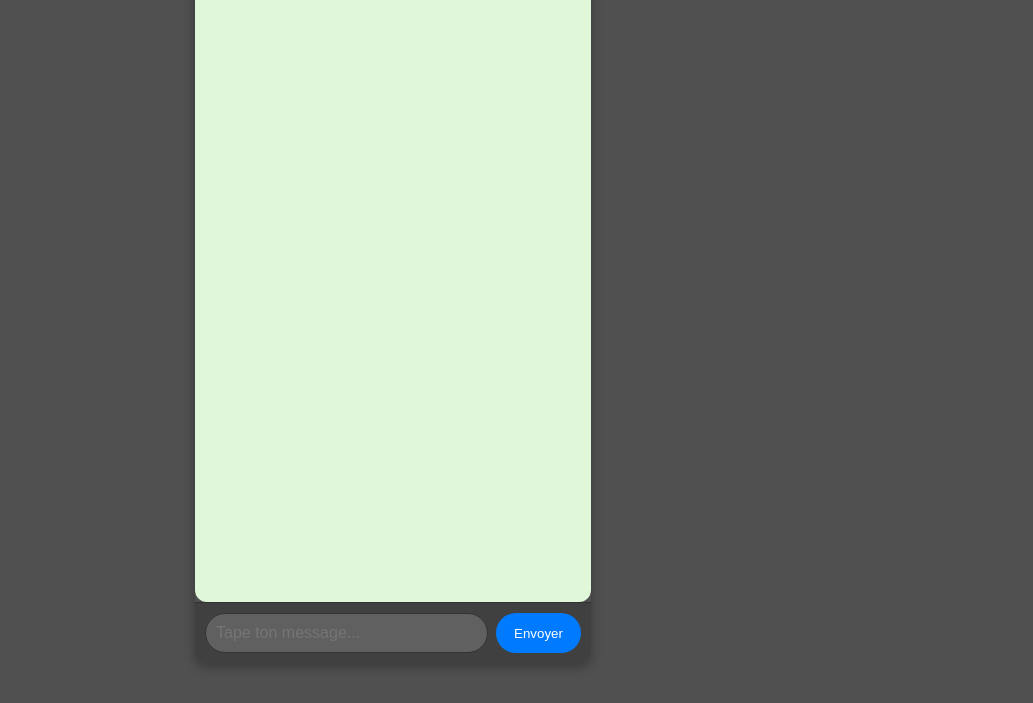
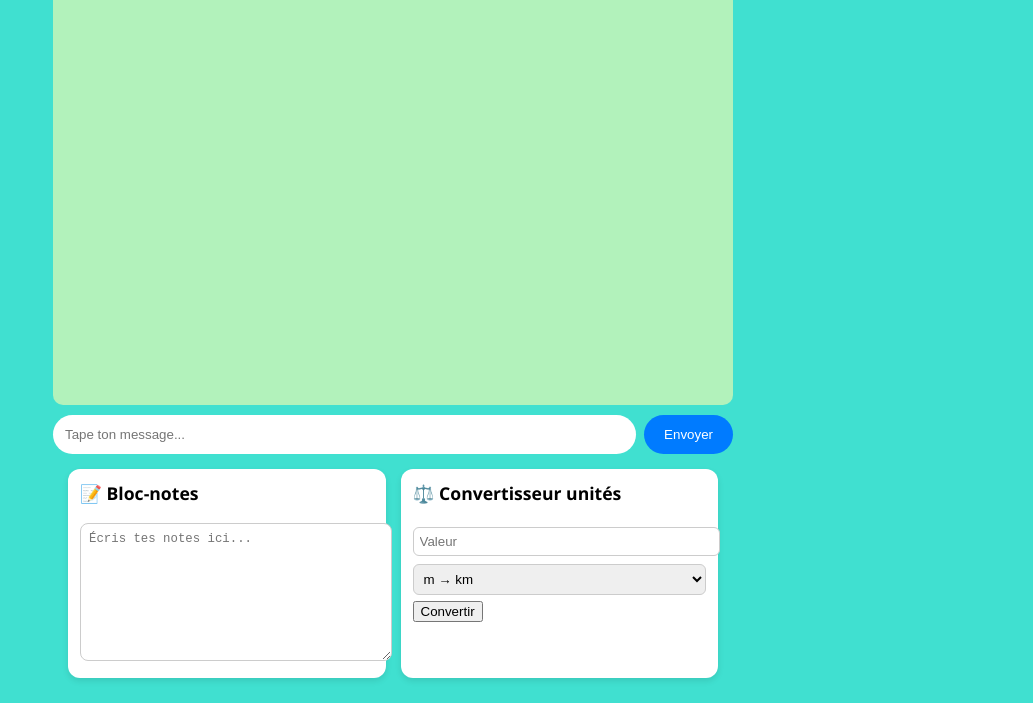
Before and after one commit to toflasq/depanneur-api, a plain HTML site: page templates/chat.html in a window 1280 px wide. Shown: the part 97-800 px from the top of the page, without its empty margins (247-1280 px from the left). Drawn offline with Linux system fonts and the light colour scheme.

Commit message:
Add files via upload

```diff
--- a/templates/chat.html
+++ b/templates/chat.html
@@ -2,92 +2,48 @@
 <html lang="fr">
 <head>
 <meta charset="UTF-8">
-    <title>Robot Dépanneur Christophe 🐻</title>
+<title>🐻 Robot Dépanneur Christophe</title>
 <style>
-        html, body {
-            height: 100%;
-            margin: 0;
-            font-family: 'SmalleY', sans-serif;
-            background-color: #505050; /* fond gris foncé */
-            display: flex;
-            justify-content: center;
-            align-items: center;
-        }
-        .chat-container {
-            display: flex;
-            flex-direction: column;
-            width: 100%;
-            max-width: 600px;
-            height: 90%;
-            background-color: #505050;
-            border-radius: 12px;
-            box-shadow: 0 4px 12px rgba(0,0,0,0.3);
-            overflow: hidden;
-        }
-        h1 {
-            text-align: center;
-            color: #e0f7da; /* vert pastel pour le titre */
-            margin: 12px 0;
-            font-size: 1.6em;
-        }
-        #chatbox {
-            flex: 1;
-            padding: 15px;
-            display: flex;
-            flex-direction: column;
-            gap: 10px;
-            overflow-y: auto;
-            background-color: #e0f7da; /* vert pastel menthe pour les bulles */
-            border-radius: 0 0 12px 12px;
-        }
-        .bubble {
-            padding: 10px 15px;
-            border-radius: 20px;
-            max-width: 75%;
-            word-wrap: break-word;
-            animation: fadeIn 0.3s forwards;
-        }
-        @keyframes fadeIn {
-            from {opacity: 0; transform: translateY(10px);}
-            to {opacity: 1; transform: translateY(0);}
-        }
-        .user {
-            align-self: flex-end;
-            background-color: #007bff;
-            color: #fff;
-        }
-        .bot {
-            align-self: flex-start;
-            background-color: #b8e0c8; /* vert pastel plus clair pour bot */
-            color: #000;
-        }
-        .input-area {
-            display: flex;
-            padding: 10px;
-            border-top: 1px solid #333;
-            gap: 8px;
-            background-color: #404040; /* zone de saisie un peu plus sombre */
-        }
-        .input-area input {
-            flex: 1;
-            padding: 10px;
-            border-radius: 20px;
-            border: 1px solid #333;
-            background-color: #606060;
-            color: #fff;
-            font-size: 1em;
-        }
-        .input-area button {
-            padding: 10px 18px;
-            border-radius: 20px;
-            border: none;
-            background-color: #007bff;
-            color: #fff;
-            cursor: pointer;
-        }
+html, body { margin:0; height:100%; font-family:'Segoe UI', Tahoma, sans-serif; }
+body.light { background:#40E0D0; }
+body.dark { background:#505050; }
+
+.chat-container { display:flex; flex-direction:column; height:100%; max-width:700px; margin:0 auto; padding:10px; box-sizing:border-box; }
+h1 { text-align:center; font-family:'Smalley', sans-serif; font-size:1.8em; margin-bottom:10px; color:#fff; }
+#themeToggle { position:absolute; top:10px; right:10px; padding:8px 12px; border:none; border-radius:12px; background:#007bff; color:#fff; cursor:pointer; font-size:0.9em; }
+
+#chatbox { flex:1; padding:15px; border-radius:10px; overflow-y:auto; display:flex; flex-direction:column; gap:10px; transition: background 0.3s; }
+body.light #chatbox { background:#b2f2bb; }
+body.dark  #chatbox { background:#303030; }
+
+.bubble { padding:10px 15px; border-radius:20px; max-width:75%; word-wrap:break-word; opacity:0; transform:translateY(10px); animation: fadeIn 0.3s forwards; transition: background 0.3s, color 0.3s; }
+@keyframes fadeIn { to {opacity:1; transform:translateY(0);} }
+
+.user { align-self:flex-end; background:#007bff; color:#fff; }
+body.dark .user { background:#3399ff; color:#fff; }
+.bot { align-self:flex-start; background:#f1f0f0; color:#333; }
+body.dark .bot { background:#606060; color:#eee; }
+
+.input-area { display:flex; gap:8px; margin-top:10px; }
+.input-area input { flex:1; padding:12px; border-radius:25px; border:none; outline:none; transition: background 0.3s, color 0.3s; }
+body.light .input-area input { background:#fff; color:#000; }
+body.dark  .input-area input { background:#404040; color:#fff; }
+.input-area button { padding:12px 20px; border:none; border-radius:25px; background:#007bff; color:#fff; cursor:pointer; }
+
+.tools { display:flex; flex-wrap:wrap; gap:15px; padding:15px; }
+.tool { flex:1; min-width:230px; background:#fff; border-radius:12px; padding:12px; box-shadow:0 3px 6px rgba(0,0,0,0.1); transition: background 0.3s, color 0.3s; }
+body.dark .tool { background:#404040; color:#fff; }
+.tool h3 { margin-top:0; font-size:1.1em; }
+textarea { width:100%; height:120px; border-radius:8px; padding:8px; border:1px solid #ccc; font-size:0.95em; resize:vertical; }
+input[type="number"], select { padding:6px; border-radius:6px; border:1px solid #ccc; margin:4px 0; width:100%; }
+#result { margin-top:8px; font-weight:bold; }
+.typing { font-style:italic; color:#555; }
+body.dark .typing { color:#ccc; }
 </style>
 </head>
-<body>
+<body class="light">
+<button id="themeToggle">🌙 Sombre</button>
+
 <div class="chat-container">
     <h1>🐻 Robot Dépanneur Christophe</h1>
     <div id="chatbox"></div>
@@ -95,44 +51,101 @@
         <input type="text" id="message" placeholder="Tape ton message..." />
         <button onclick="sendMessage()">Envoyer</button>
     </div>
+    <div class="tools">
+        <!-- Bloc-notes -->
+        <div class="tool">
+            <h3>📝 Bloc-notes</h3>
+            <textarea id="notes" placeholder="Écris tes notes ici..."></textarea>
+        </div>
+
+        <!-- Convertisseur unités -->
+        <div class="tool">
+            <h3>⚖️ Convertisseur unités</h3>
+            <input type="number" id="value" placeholder="Valeur">
+            <select id="unit">
+                <option value="m_to_km">m → km</option>
+                <option value="km_to_m">km → m</option>
+                <option value="c_to_f">°C → °F</option>
+                <option value="f_to_c">°F → °C</option>
+                <option value="kg_to_lb">kg → lb</option>
+                <option value="lb_to_kg">lb → kg</option>
+            </select>
+            <button onclick="convertUnit()">Convertir</button>
+            <p id="result"></p>
+        </div>
+    </div>
 </div>
 
 <script>
-        const apiUrl = "https://depanneur-api.onrender.com/chat";
+const apiUrl="/chat";
 
-        async function sendMessage() {
-            let msgInput = document.getElementById('message');
-            let msg = msgInput.value.trim();
-            if(msg === '') return;
+// Thème
+const themeBtn=document.getElementById('themeToggle');
+themeBtn.addEventListener('click', ()=>{
+    const body=document.body;
+    if(body.classList.contains('light')){
+        body.classList.replace('light','dark'); themeBtn.innerText="☀️ Clair";
+    } else {
+        body.classList.replace('dark','light'); themeBtn.innerText="🌙 Sombre";
+    }
+});
 
-            appendBubble(msg, 'user');
-            msgInput.value = '';
+// Chat
+async function sendMessage(){
+    let msgInput=document.getElementById('message');
+    let msg=msgInput.value.trim();
+    if(msg==='') return;
 
-            try {
-                let response = await fetch(apiUrl, {
-                    method: 'POST',
-                    headers: { 'Content-Type': 'application/json' },
-                    body: JSON.stringify({ message: msg })
+    appendBubble(msg,'user');
+    msgInput.value='';
+
+    // Affiche "typing..."
+    let typingBubble=appendBubble("…", 'bot', true);
+
+    try{
+        let response=await fetch(apiUrl,{
+            method:'POST',
+            headers:{'Content-Type':'application/json'},
+            body:JSON.stringify({message:msg})
         });
-                let data = await response.json();
-                appendBubble(data.answer, 'bot');
-            } catch(e) {
-                appendBubble("⚠️ Erreur serveur.", 'bot');
+        let data=await response.json();
+        typingBubble.remove();
+        appendBubble(data.answer,'bot');
+    } catch(e){
+        typingBubble.remove();
+        appendBubble("⚠️ Erreur serveur",'bot');
     }
 }
 
-        function appendBubble(text, type) {
-            let chatbox = document.getElementById('chatbox');
-            let div = document.createElement('div');
-            div.className = 'bubble ' + type;
-            div.textContent = text;
+function appendBubble(text,type,isTyping=false){
+    let chatbox=document.getElementById('chatbox');
+    let div=document.createElement('div');
+    div.className='bubble '+type + (isTyping ? " typing" : "");
+    div.innerText=text;
     chatbox.appendChild(div);
-            chatbox.scrollTop = chatbox.scrollHeight;
+    chatbox.scrollTop=chatbox.scrollHeight;
+    return div;
 }
 
-        document.getElementById('message').addEventListener('keypress', function(e){
-            if(e.key === 'Enter') sendMessage();
-        });
+// Convertisseur
+function convertUnit(){
+    let val=parseFloat(document.getElementById("value").value);
+    let unit=document.getElementById("unit").value;
+    let res;
+    if(isNaN(val)){ document.getElementById("result").innerText="Entrer une valeur"; return; }
+    switch(unit){
+        case "m_to_km": res=val/1000+" km"; break;
+        case "km_to_m": res=val*1000+" m"; break;
+        case "c_to_f": res=(val*9/5+32).toFixed(2)+" °F"; break;
+        case "f_to_c": res=((val-32)*5/9).toFixed(2)+" °C"; break;
+        case "kg_to_lb": res=(val*2.20462).toFixed(2)+" lb"; break;
+        case "lb_to_kg": res=(val/2.20462).toFixed(2)+" kg"; break;
+    }
+    document.getElementById("result").innerText="Résultat : "+res;
+}
+
+// Entrée = envoyer
+document.getElementById('message').addEventListener('keypress',function(e){ if(e.key==='Enter') sendMessage(); });
 </script>
 </body>
 </html>
```
Also changed, not shown: 1 other file. Lines whose indentation alone changed are shown as unchanged.
